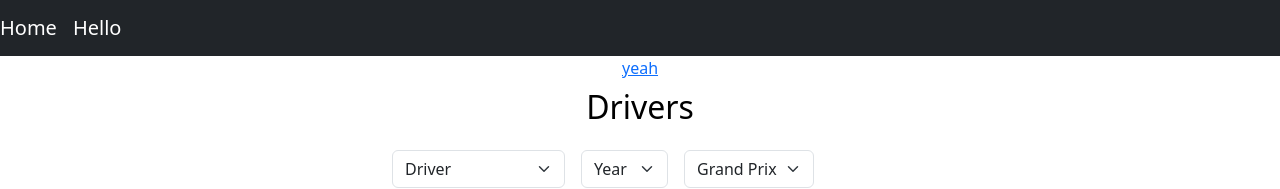
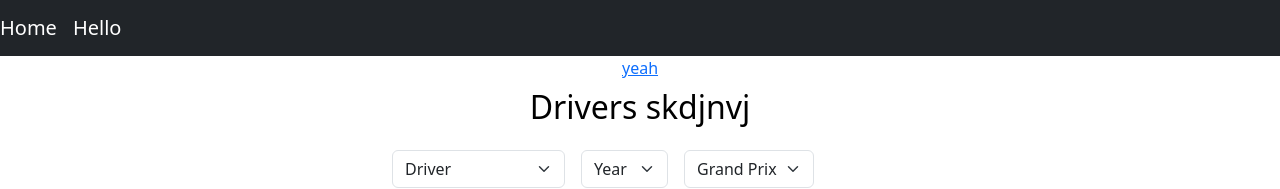
Before and after one commit to ShreyasJoshi7/F1Analytics, a React (Create React App) app: page / in a window 1280 px wide. Shown: the top 189 px of the page. Built offline with nearby package versions, Linux system fonts and the light colour scheme; no server answers.

Commit message:
DriverList title changed

```diff
--- a/src/DriversList.js
+++ b/src/DriversList.js
@@ -200,7 +200,7 @@ render(){
         <Link to='/helloWorld'>yeah</Link>
           <header className="Table-header">
             <div className="Table-intro">
-                <h2>Drivers</h2>
+                <h2>Drivers skdjnvj</h2>
                 <div className='DropDownForm'>
                     <form className="row row-cols-lg-auto g-3 align-items-center" onSubmit={this.onSubmit}>
                         <div className="col-12">
```
